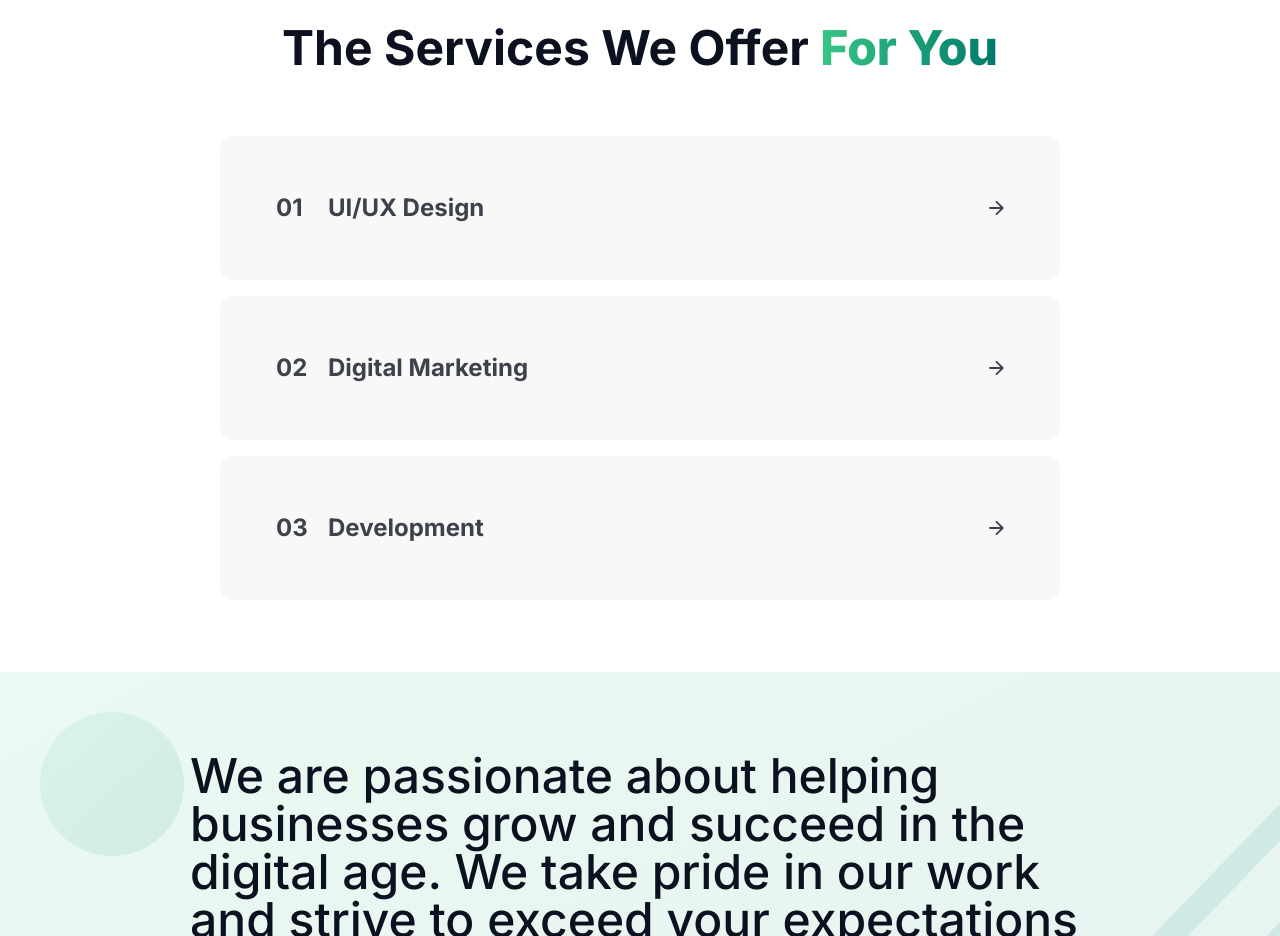
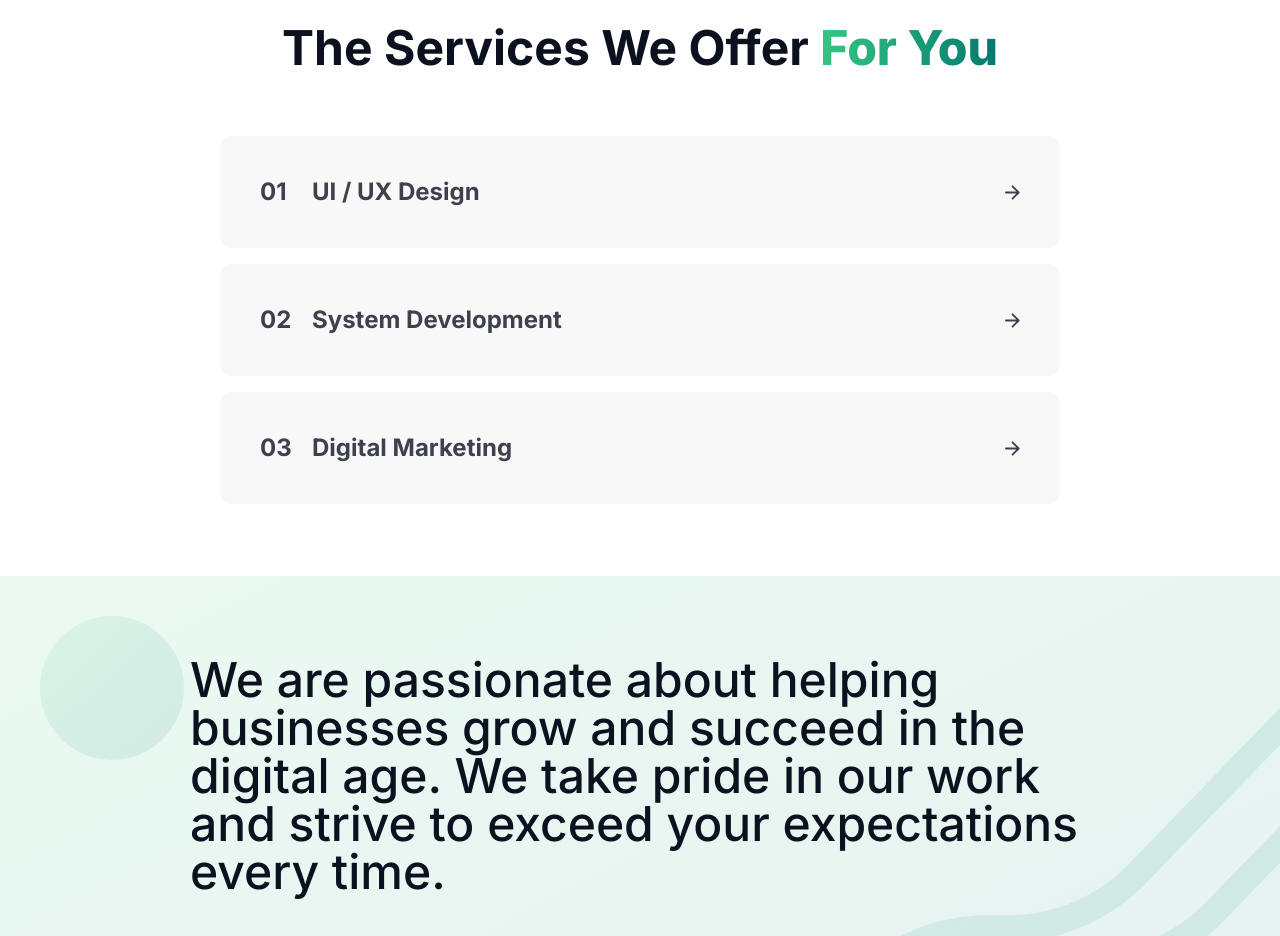
Before and after one commit to mubasyir19/Nineteeninnovation, a Next.js app: page / in a window 1280 px wide. Shown: the part 960-1896 px from the top of the page. Built offline with nearby package versions, Linux system fonts and the light colour scheme.

Commit message:
add: component service & cardProject

```diff
--- a/src/app/page.tsx
+++ b/src/app/page.tsx
@@ -5,10 +5,10 @@ import { Swiper, SwiperSlide } from 'swiper/react';
 import 'swiper/css';
 import 'swiper/css/navigation';
 import { Autoplay, Navigation, Pagination } from 'swiper/modules';
-import ArrowRight from '../../public/icons/arrow-right.svg';
 import WhiteArrowRight from '../../public/icons/white-arrow-right.svg';
 import Ornament from '../../public/images/ornament.png';
-import CardProject from '@/components/organism/CardProject';
+import CardProject from '@/components/molecules/CardProject';
+import ServiceCard from '@/components/molecules/ServiceCard';
 
 export default function Home() {
   return (
@@ -152,27 +152,13 @@ export default function Home() {
             </span>
           </h1>
           <div className='mt-8 xl:mt-16'>
-            <div className='service bg-[#F8F8F8] p-6 my-4 xl:p-14 rounded-xl w-full h-fit flex justify-between'>
-              <div className='flex gap-x-5 items-center'>
-                <h3 className='my-auto text-xl xl:text-2xl font-bold text-[#3D414C] w-8'>01</h3>
-                <h3 className='my-auto text-xl xl:text-2xl font-bold text-[#3D414C]'>UI/UX Design</h3>
-              </div>
-              <Image src={ArrowRight} height={15} width={15} alt='arrow' />
-            </div>
-            <div className='service bg-[#F8F8F8] p-6 my-4 xl:p-14 rounded-xl flex justify-between'>
-              <div className='flex gap-x-5 items-center'>
-                <h3 className='my-auto text-xl xl:text-2xl font-bold text-[#3D414C] w-8'>02</h3>
-                <h3 className='my-auto text-xl xl:text-2xl font-bold text-[#3D414C]'>Digital Marketing</h3>
-              </div>
-              <Image src={ArrowRight} height={15} width={15} alt='arrow' />
-            </div>
-            <div className='service bg-[#F8F8F8] p-6 my-4 xl:p-14 rounded-xl flex justify-between'>
-              <div className='flex gap-x-5 items-center'>
-                <h3 className='my-auto text-xl xl:text-2xl font-bold text-[#3D414C] w-8'>03</h3>
-                <h3 className='my-auto text-xl xl:text-2xl font-bold text-[#3D414C]'>Development</h3>
-              </div>
-              <Image src={ArrowRight} height={15} width={15} alt='arrow' />
-            </div>
+            <ServiceCard
+              number='01'
+              title='UI / UX Design'
+              description='UI UIX kami menyediakan design yang detail yang bisa membuat penggunanya tertarik dan nyaman ketika menggunakan sistem anda.'
+            />
+            <ServiceCard number='02' title='System Development' description='Ini adalah deskripsi' />
+            <ServiceCard number='03' title='Digital Marketing' description='Ini adalah deskripsi' />
           </div>
         </div>
       </section>
--- /dev/null
+++ b/src/components/molecules/ServiceCard.tsx
@@ -0,0 +1,32 @@
+import Image from 'next/image';
+import React, { useState } from 'react';
+import ArrowRight from '../../../public/icons/arrow-right.svg';
+
+interface ServiceCardProps {
+  number: string;
+  title: string;
+  description: string;
+}
+
+export default function ServiceCard({ number, title, description }: ServiceCardProps) {
+  const [isOpen, setIsMenuOpen] = useState(false);
+
+  const toogleOpen = () => {
+    setIsMenuOpen(!isOpen);
+  };
+
+  return (
+    <div className='service bg-[#F8F8F8] p-6 my-4 xl:p-10 rounded-xl w-full h-fit '>
+      <div className='flex justify-between'>
+        <div className='flex gap-x-5 items-center'>
+          <h3 className='my-auto text-xl xl:text-2xl font-bold text-[#3D414C] w-8'>{number}</h3>
+          <h3 className='my-auto text-xl xl:text-2xl font-bold text-[#3D414C]'>{title}</h3>
+        </div>
+        <button onClick={toogleOpen}>
+          <Image src={ArrowRight} height={15} width={15} alt='arrow' />
+        </button>
+      </div>
+      {isOpen && <p className='mt-5 transition-all duration-200'>{description}</p>}
+    </div>
+  );
+}
```
Also changed, not shown: src/components/molecules/CardProject.tsx (renamed from src/components/organism/CardProject.tsx).
